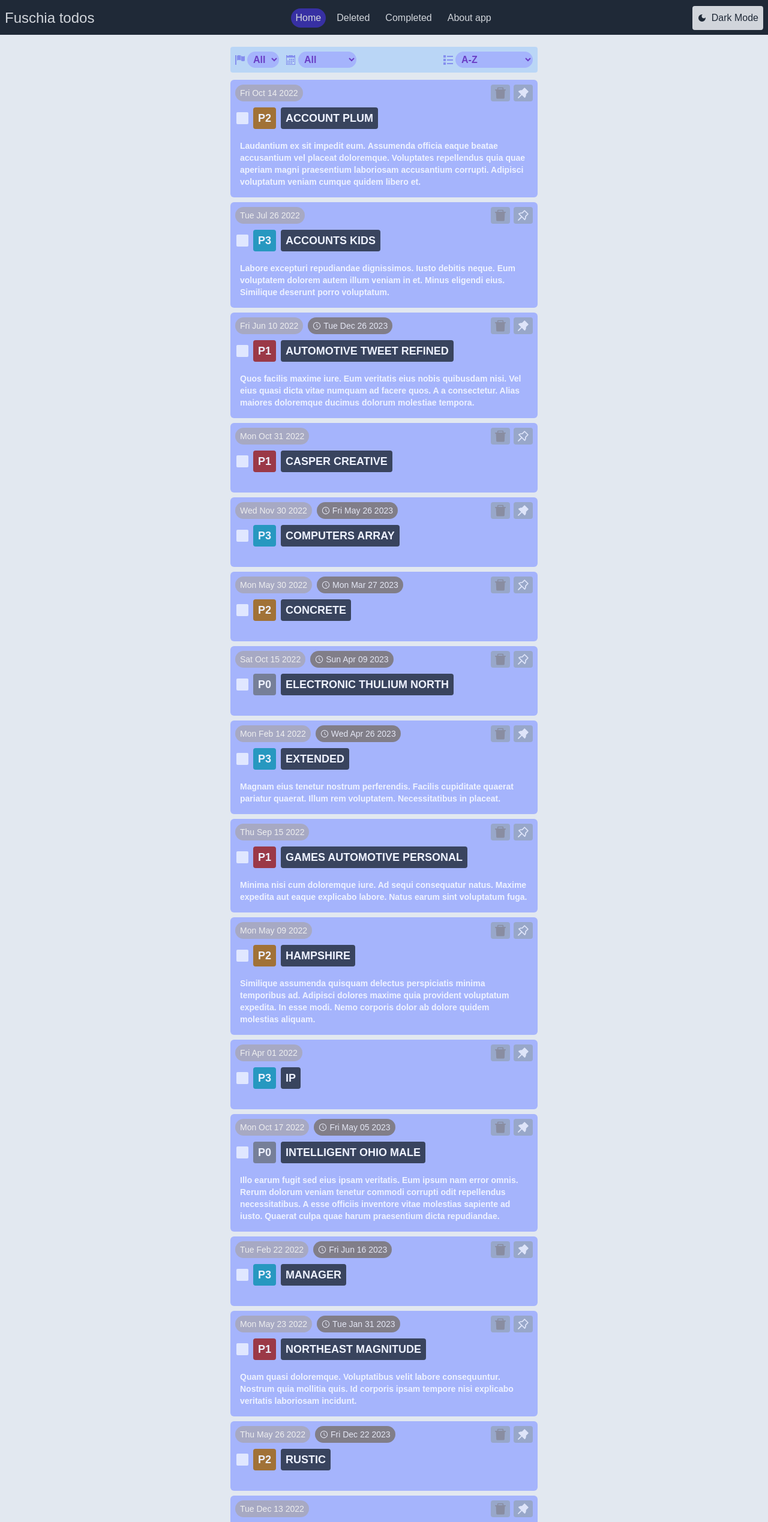
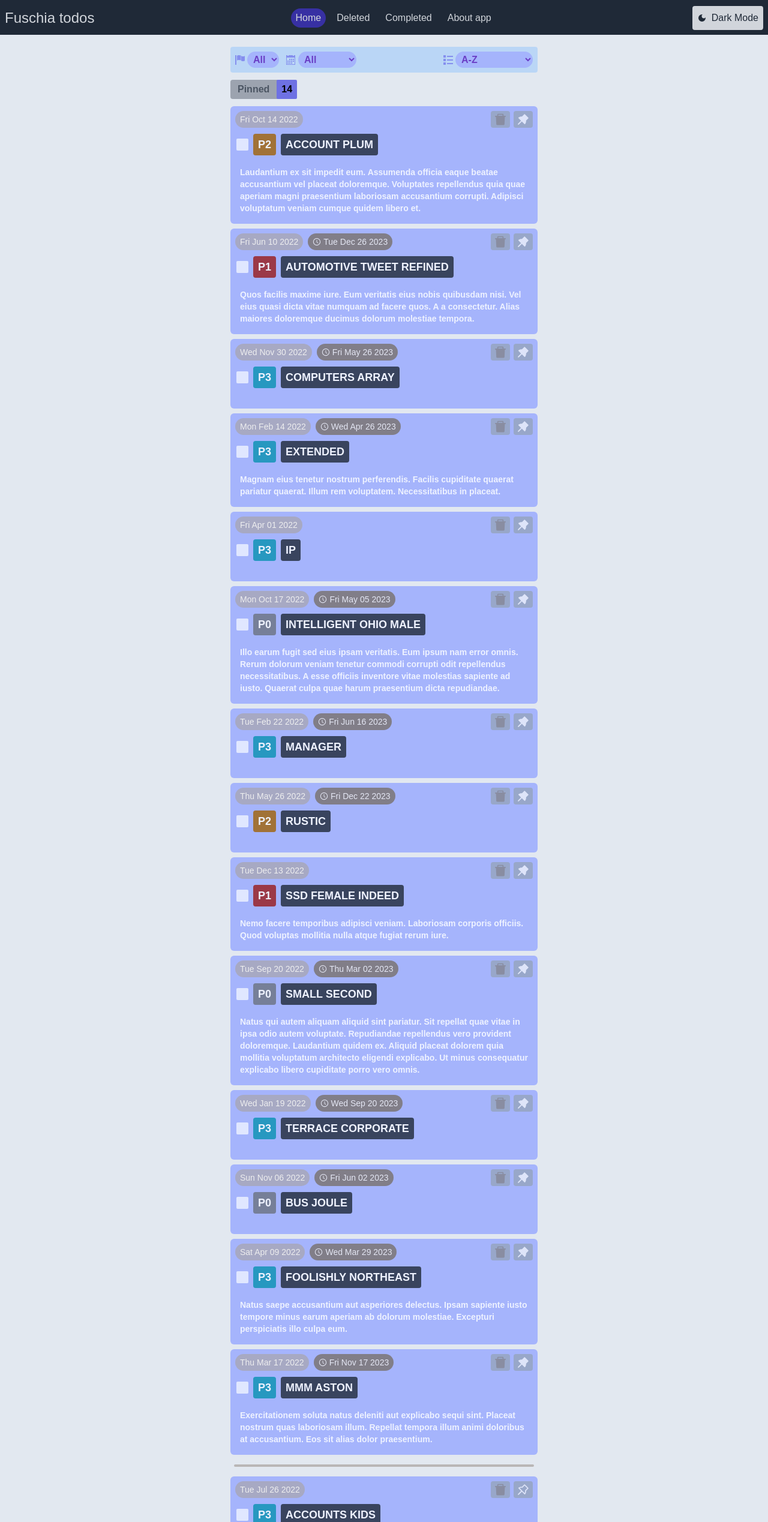
Before and after one commit to kaboomblam/tododarklight, a React (Vite) app: page / in a window 1280 px wide. Shown: the top 2537 px of the page at 60% size. Built offline with nearby package versions, Linux system fonts and the light colour scheme.

Commit message:
Proceed to implement a split list with heading

```diff
--- a/src/components/TodoList.tsx
+++ b/src/components/TodoList.tsx
@@ -2,21 +2,37 @@ import React from "react";
 import { Todo } from "../utils/todo";
 import TodoListCardItem from "./TodoListCardItem";
 import FilterBar from "./FilterBar";
-import { SortTodos } from "../utils/filter_todos";
+import { FilterTodos, SortTodos } from "../utils/filter_todos";
 
 type Props = {
   todos: Todo[];
 };
 
 const TodoList: React.FC<Props> = ({ todos }) => {
-  const sortedTodoItems = todos.sort(SortTodos.sortAlphabeticallyAscending);
+  let sortedTodoItems = todos.sort(SortTodos.sortAlphabeticallyAscending);
+  let pinnedTodoItems = sortedTodoItems.filter(FilterTodos.filterPinned);
+  let unpinnedTodoItems = sortedTodoItems.filter(FilterTodos.filterUnpinned);
 
   console.log(sortedTodoItems);
 
   return (
     <div className="mx-auto max-w-lg flex flex-col gap-2">
       <FilterBar />
-      {sortedTodoItems.map((listItem) => {
+      <div className="flex items-center mb-1 text-base font-bold rounded bg-gray-400 dark:bg-gray-300/30 max-w-min">
+        <p className="text-gray-600 dark:text-inherit px-3 py-0.5 rounded-sm bg-red-500/0">
+          Pinned
+        </p>
+        <p className="bg-indigo-500/80 p-1 px-2 rounded-sm">
+          {pinnedTodoItems.length}
+        </p>
+      </div>
+      {pinnedTodoItems.map((listItem) => {
+        return (
+          <TodoListCardItem key={listItem.todoItem.id} todoItem={listItem} />
+        );
+      })}
+      <div className="p-0.5 bg-stone-400 my-2 mx-1.5 rounded-sm opacity-70" />
+      {unpinnedTodoItems.map((listItem) => {
         return (
           <TodoListCardItem key={listItem.todoItem.id} todoItem={listItem} />
         );
--- a/src/utils/filter_todos.ts
+++ b/src/utils/filter_todos.ts
@@ -43,6 +43,5 @@ export class FilterTodos {
   static filterCompleted = (todo: Todo) => todo.todoItem.completed;
   static filterDeleted = (todo: Todo) => todo.todoItem.deleted;
   static filterPinned = (todo: Todo) => todo.todoItem.pinned;
-  static filterPriority = (todo: Todo) => todo.todoItem.priority;
-  static filterDueDate = (todo: Todo) => todo.todoItem.due;
+  static filterUnpinned = (todo: Todo) => !todo.todoItem.pinned;
 }
```
